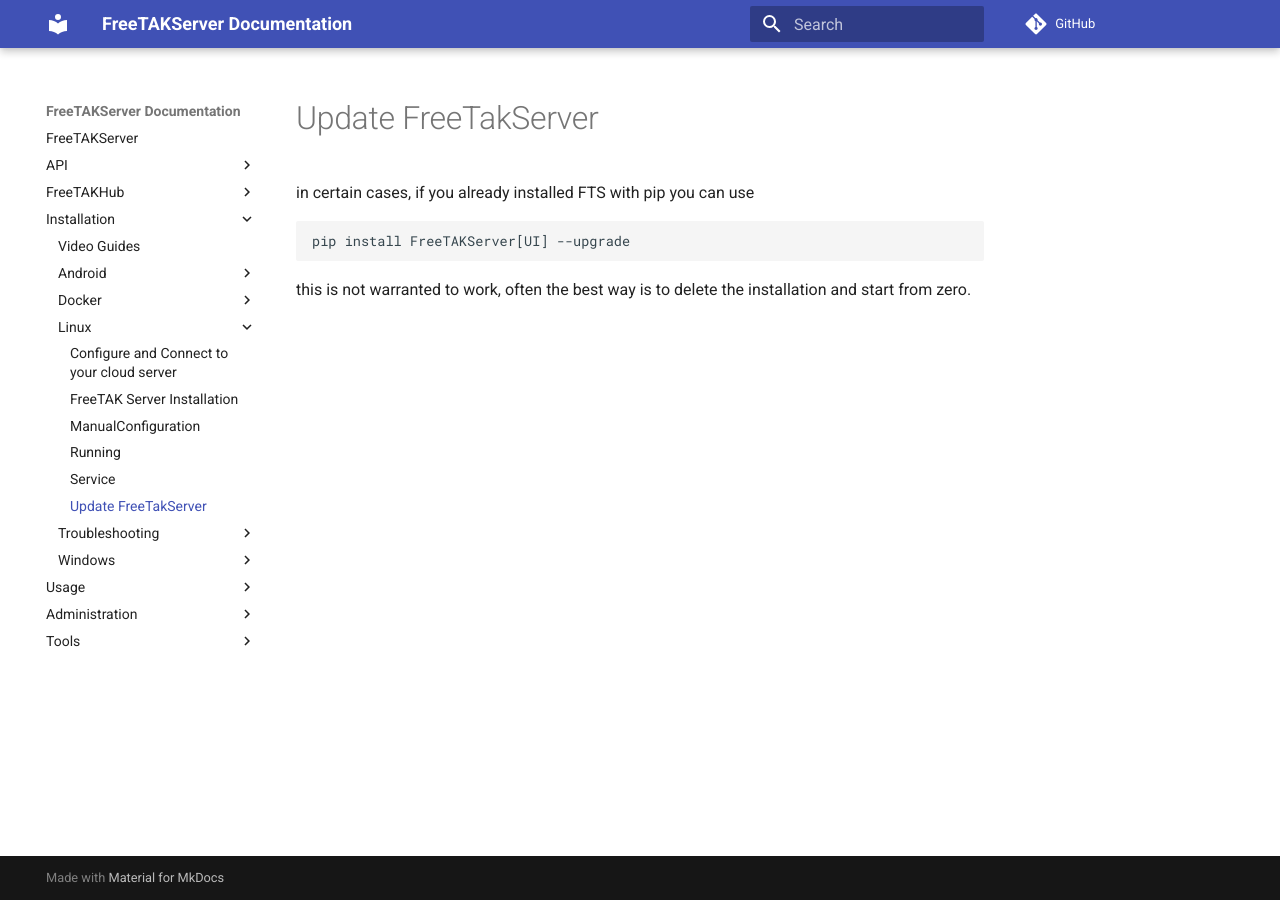
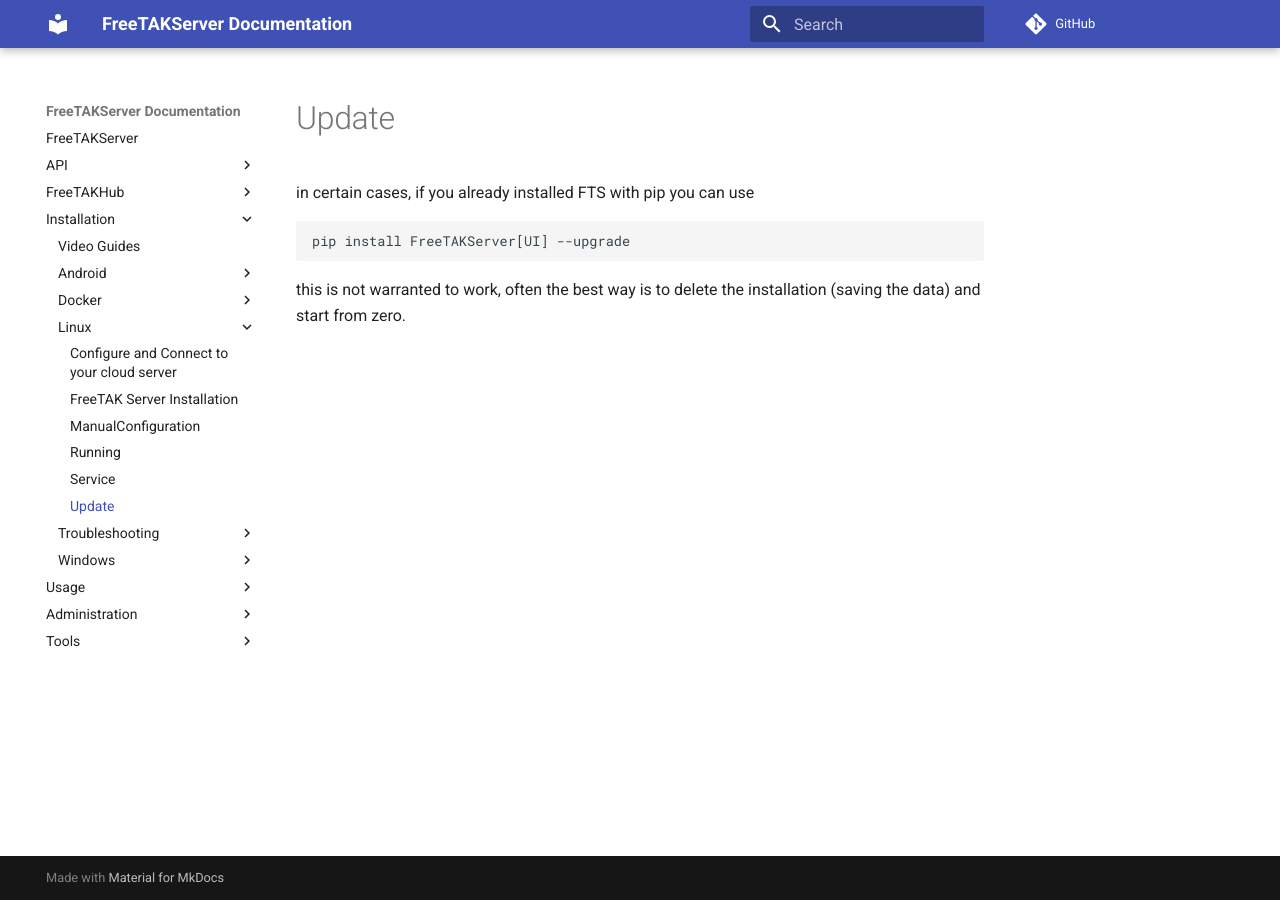
Before and after one commit to FreeTAKTeam/FreeTAKServer-User-Docs, an MkDocs documentation site: the page built from docs/docs/Installation/Linux/Update.md, in a window 1280 px wide. Built offline with MkDocs 1.6.1 and Material for MkDocs 9.7.7, drawn with Linux system fonts in a browser that asks for light colours; comment, search, counter and statistics services are not loaded.

Commit message:
Update Update.md

````diff
--- a/docs/docs/Installation/Linux/Update.md
+++ b/docs/docs/Installation/Linux/Update.md
@@ -1,6 +1,6 @@
-# Update FreeTakServer
+# Update
 in certain cases, if you already installed FTS with pip you can use
 ```
 pip install FreeTAKServer[UI] --upgrade
 ```
-this is not warranted to work, often the best way is to delete the installation and start from zero.
+this is not warranted to work, often the best way is to delete the installation (saving the data) and start from zero.
````
